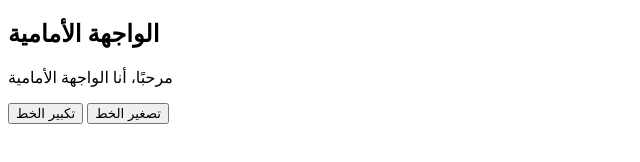
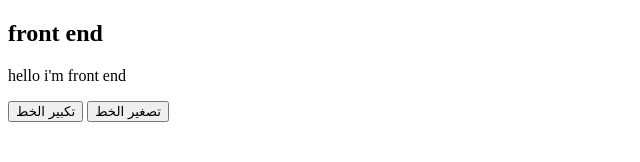
Before and after one commit to sameerbaker/Button-, a plain HTML site: page index.html in a window 1280 px wide. Shown: the whole page, without its empty margins (0-640 px from the left). Drawn offline with Linux system fonts and the light colour scheme.

Commit message:
Update index.html

```diff
--- a/index.html
+++ b/index.html
@@ -1,9 +1,9 @@
 <!DOCTYPE html>
-<html lang="ar">
+<html lang="en">
 <head>
     <meta charset="UTF-8">
     <meta name="viewport" content="width=device-width, initial-scale=1.0">
-    <title>تكبير وتصغير الخط</title>
+    <title>button</title>
     <style>
         p {
             font-size: 16px; /* الحجم الافتراضي للخط */
@@ -13,8 +13,8 @@
 <body>
 
 <div>
-    <h2>الواجهة الأمامية</h2>
-    <p id="text">مرحبًا، أنا الواجهة الأمامية</p>
+    <h2>front end</h2>
+    <p id="text">hello i'm front end</p>
     <button onclick="increaseFontSize()">تكبير الخط</button>
     <button onclick="decreaseFontSize()">تصغير الخط</button>
 </div>
```
